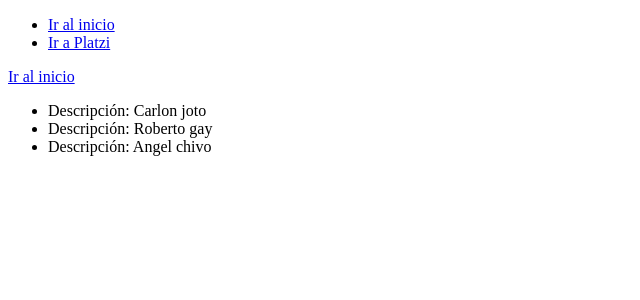
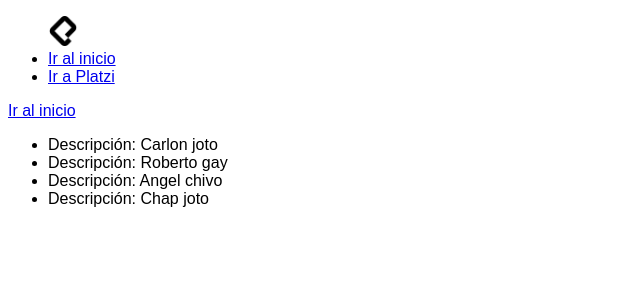
Before and after one commit to jairbs98/flask_project_platzi, a Flask app: page /hello in a window 1280 px wide. Shown: the top 300 px of the page, without its empty margins (0-640 px from the left). Run offline with Flask 3, Linux system fonts and the light colour scheme.

Commit message:
Clase 13. Uso de archivos estáticos: imágenes

```diff
--- a/main.py
+++ b/main.py
@@ -2,7 +2,7 @@ from flask import Flask, request, make_response, redirect, render_template
 
 app = Flask(__name__)
 
-todos = ['Carlon joto', 'Roberto gay', 'Angel chivo']
+todos = ['Carlon joto', 'Roberto gay', 'Angel chivo', 'Chap joto']
 
 
 @app.route('/')
--- /dev/null
+++ b/static/css/main.css
@@ -0,0 +1,7 @@
+html * {
+    font-family: sans-serif;
+}
+
+img {
+    max-width: 30px;
+}
--- a/templates/base.html
+++ b/templates/base.html
@@ -5,6 +5,7 @@
     <title>
         {% block title %} Flask Platzi | {% endblock %}
     </title>
+    <link rel="stylesheet" href="{{ url_for('static', filename='css/main.css') }}">
 </head>
 <body>
     <header>
--- a/templates/navbar.html
+++ b/templates/navbar.html
@@ -1,5 +1,6 @@
 <nav>
     <ul>
+        <img src="{{ url_for('static', filename='images/platzi.png') }}" alt="Platzi Logo">
         <li><a href="{{ url_for('index') }}">Ir al inicio</a></li>
         <li><a href="https://platzi.com" target="_blank">Ir a Platzi</a></li>
     </ul>
```
Also changed, not shown: static/images/platzi.png (added).
